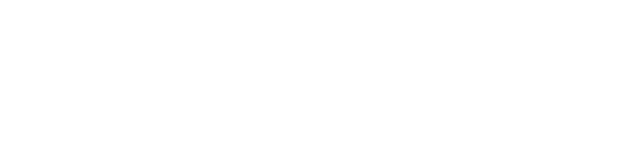
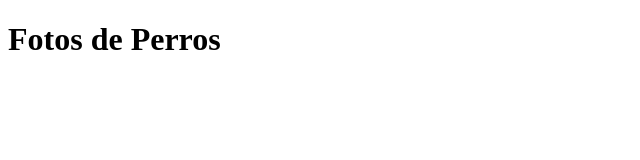
Before and after one commit to ChrisCodeX/Javascript-API-REST-Consumption, a plain HTML site: page index.html in a window 1280 px wide. Shown: the whole page, without its empty margins (0-640 px from the left). Drawn offline with Linux system fonts and the light colour scheme.

Commit message:
h1 created

```diff
--- a/index.html
+++ b/index.html
@@ -7,6 +7,6 @@
     <title>Dogs API</title>
 </head>
 <body>
-
+    <h1>Fotos de Perros</h1>
 </body>
 </html>
```
